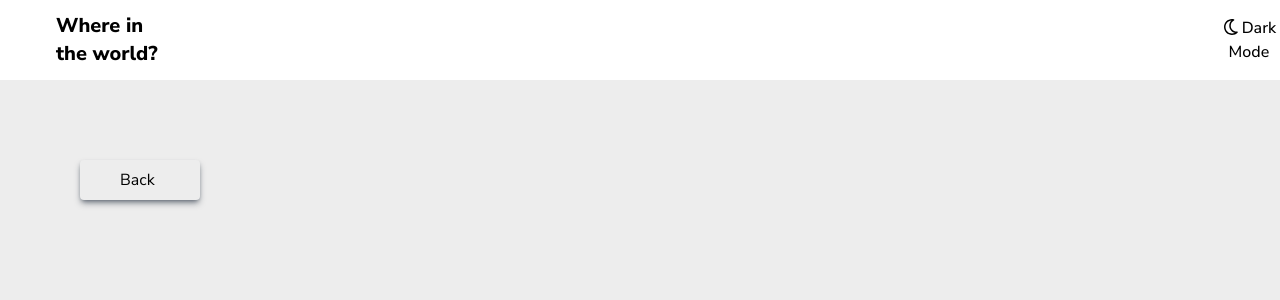
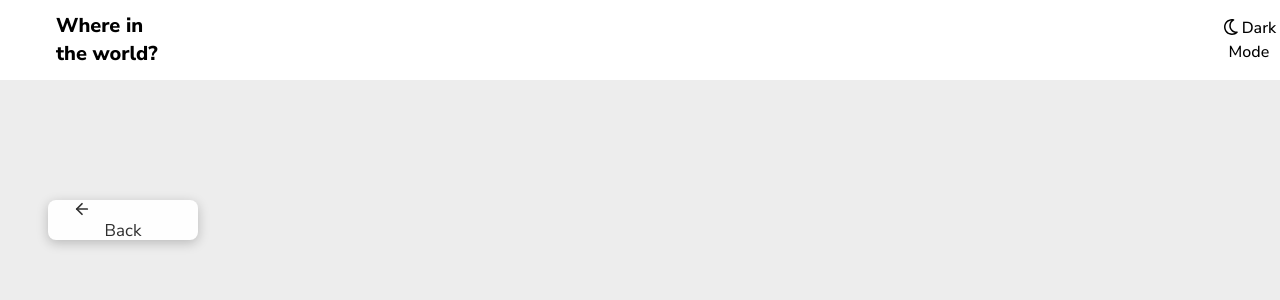
Before and after one commit to JoelSaputra/REST-Countries-API, a React (Vite) app in the folder rest-countries/: page / in a window 1280 px wide. Shown: the top 300 px of the page. Built offline with nearby package versions, Linux system fonts and the light colour scheme.

Commit message:
Imported ArrowLeft from lucide-react

```diff
--- a/rest-countries/package.json
+++ b/rest-countries/package.json
@@ -16,6 +16,7 @@
     "@fortawesome/free-solid-svg-icons": "^7.2.0",
     "@fortawesome/react-fontawesome": "^3.3.1",
     "@tailwindcss/vite": "^4.3.1",
+    "lucide-react": "^1.21.0",
     "react": "^19.2.6",
     "react-dom": "^19.2.6"
   },
--- a/rest-countries/src/components/DetailedPage.jsx
+++ b/rest-countries/src/components/DetailedPage.jsx
@@ -1,13 +1,29 @@
 import React from 'react'
+import { ArrowLeft } from "lucide-react";
 
 const DetailedPage = () => {
   return (
-    <div className="">
-        <div className="mt-20 ml-20 pt-2 pl-10 bg-custom-white
-        shadow-gray-800/50 shadow-md w-30 h-10
-        rounded hover:cursor-pointer ">
+    <div className="mt-20 ml-6">
+        <div>
 
-        <button className="hover:cursor-pointer">Back</button>
+        <button
+        className="
+        mt-10 ml-6
+        w-[150px] h-[40px]
+        lex items-center
+        gap-[20px]
+        px-[25px]
+        bg-[#FEFEFE]
+        rounded-[8px]
+        shadow-[0_3px_12px_rgba(0,0,0,0.22)]
+        text-[#2f2f2f]
+        text-[17px]
+        font-normal
+        hover:cursor-pointer
+        ">
+  <ArrowLeft size={18} strokeWidth={2.3} />
+  <span>Back</span>
+</button>
         </div>
     </div>
   )
```
Also changed, not shown: 1 other file (tests, documents, lock files or other folders).
